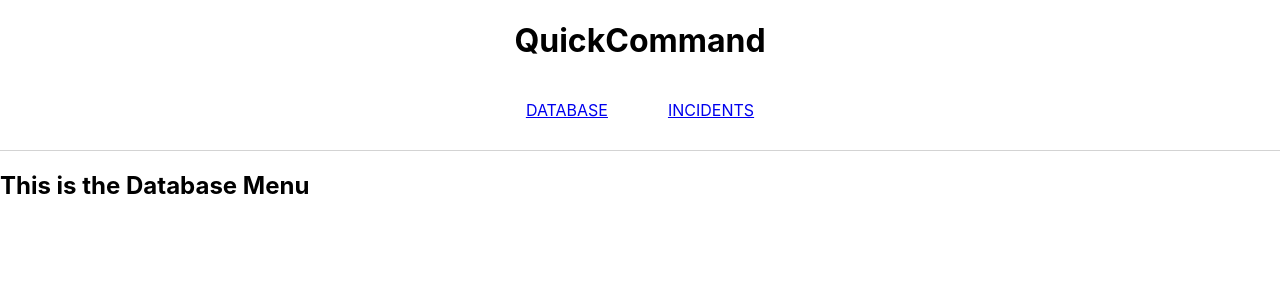
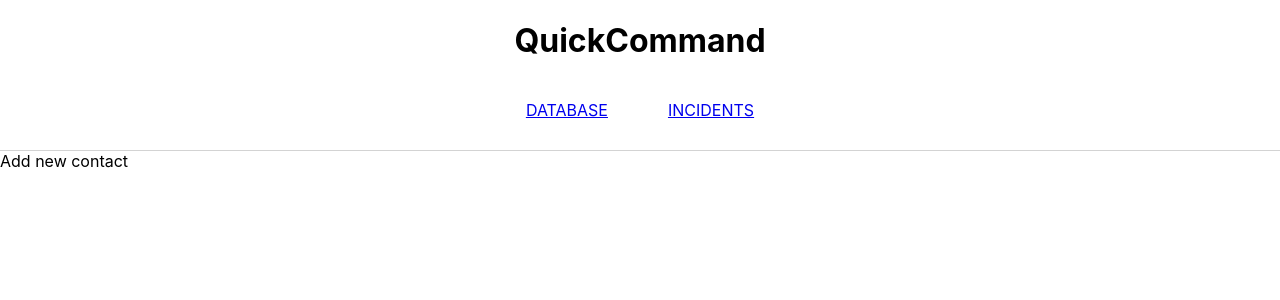
Before and after one commit to Quick-Command/QuickCommand, a React (Create React App) app: page /database in a window 1280 px wide. Shown: the top 300 px of the page. Built offline with nearby package versions, Linux system fonts and the light colour scheme.

Commit message:
Add component for new contact form

```diff
--- a/src/components/DatabaseMenu/DatabaseMenu.js
+++ b/src/components/DatabaseMenu/DatabaseMenu.js
@@ -1,14 +1,13 @@
 import React, { Component } from 'react'
 import './DatabaseMenu.css';
+import NewContactForm from '../NewContactForm/NewContactForm'
+
 export default class DatabaseMenu extends Component {
 
   render() {
     return (
       <div>
-        <h2>This is the Database Menu</h2>
-        {/* take in name ,
-      dispatch to slice functions our request */}
-
+        <NewContactForm />
       </div>
     )
   }
--- /dev/null
+++ b/src/components/NewContactForm/NewContactForm.js
@@ -0,0 +1,11 @@
+import React, { useState } from 'react'
+
+const NewContactForm = () => {
+  return (
+    <div>
+      Add new contact
+    </div>
+  )
+}
+
+export default NewContactForm
```
Also changed, not shown: src/components/NewContactForm/NewContactForm.css (added).
